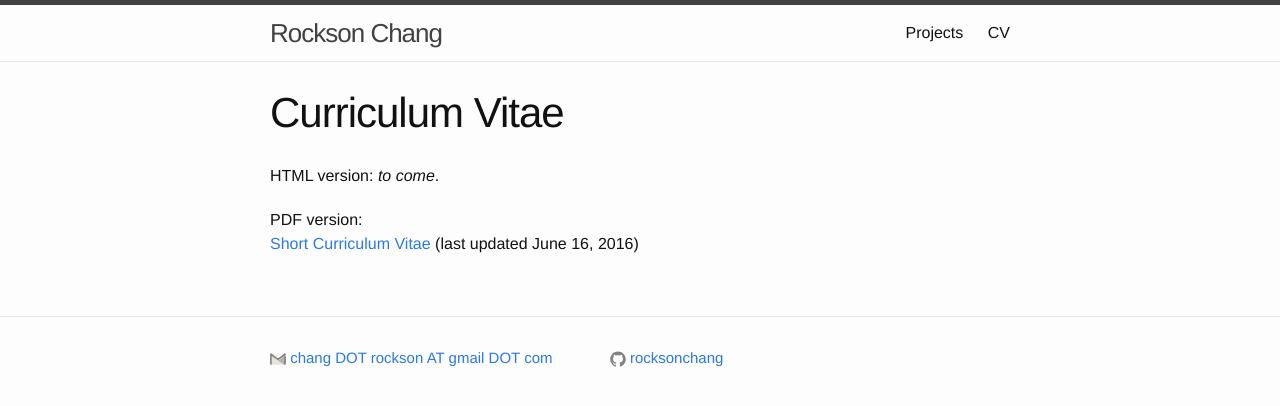
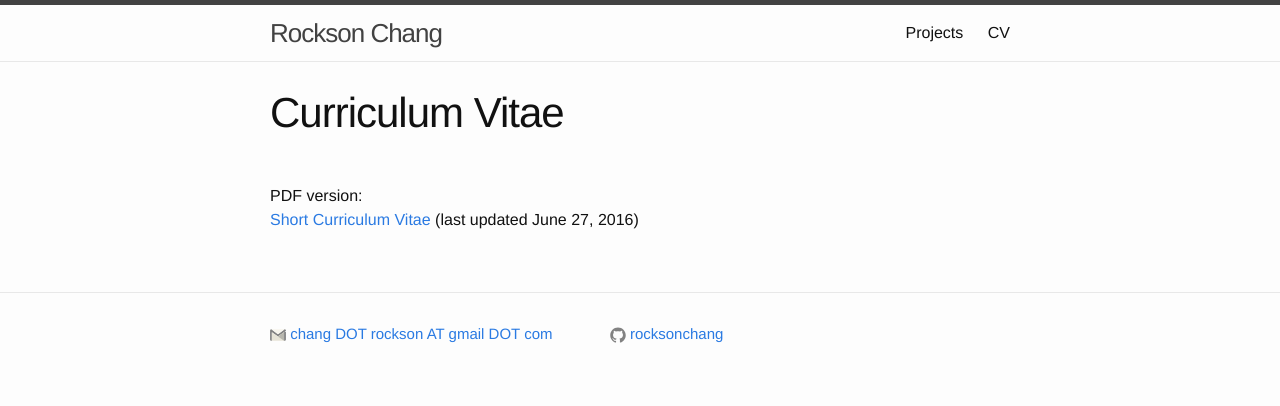
Before and after one commit to rocksonchang/rocksonchang.github.io, a Jekyll site: the page built from cv.md, in a window 1280 px wide. Shown: the top 406 px of the page. Built offline with Jekyll 4.4.1, drawn with Linux system fonts in a browser that asks for light colours.

Commit message:
Update CV

```diff
--- a/cv.md
+++ b/cv.md
@@ -4,9 +4,9 @@ title: Curriculum Vitae
 permalink: /cv/
 ---
 <div style="padding: 0 0 20px 0;">
-HTML version: <i>to come</i>.
+<!--HTML version: <i>to come</i>.-->
 </div>
 <div>
-<p> PDF version: <br> <a href="/assets/RC_CV_160615.pdf">Short Curriculum Vitae</a> (last updated June 16, 2016)</p>
+<p> PDF version: <br> <a href="/assets/RC_CV_160627.pdf">Short Curriculum Vitae</a> (last updated June 27, 2016)</p>
 </div>
 <!--<p> <a href="/assets/RC_CV_160615.pdf">Full Cirriculum Vitae</a> (last updated June 16, 2016)</p>-->
```
Also changed, not shown: 2 other files.
